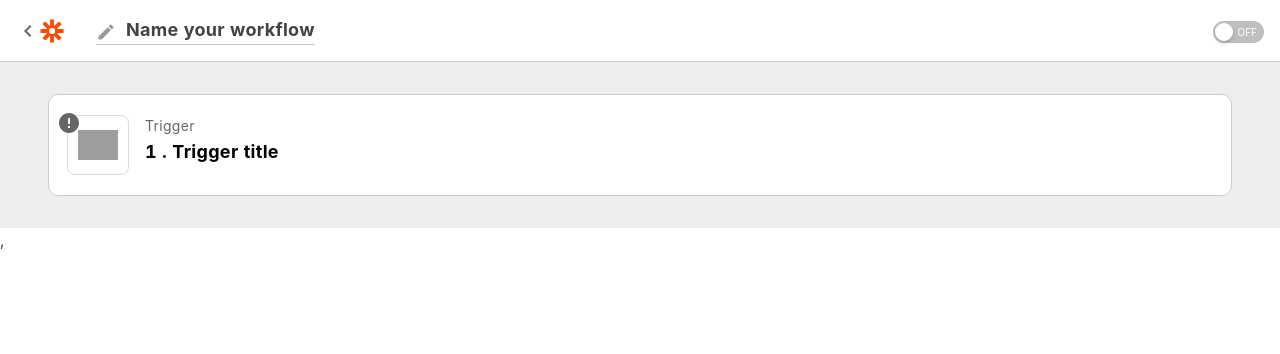
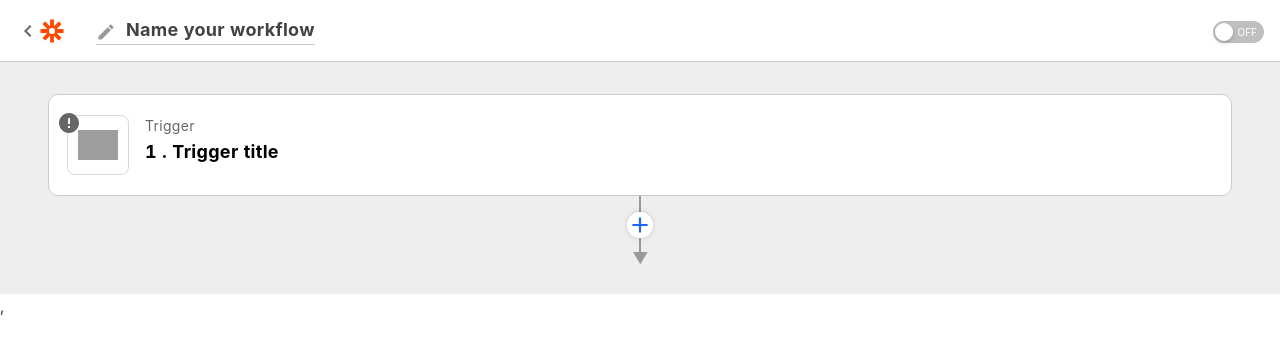
Before and after one commit to Neelam618/portal-app-zapier, a React (Create React App) app: page /triggers in a window 1280 px wide. Shown: the top 354 px of the page. Built offline with nearby package versions, Linux system fonts and the light colour scheme; grey boxes are pictures that could not be loaded.

Commit message:
add step open on plus click

```diff
--- a/src/pages/WorkflowEditor.js
+++ b/src/pages/WorkflowEditor.js
@@ -7,10 +7,12 @@ function WorkflowEditor() {
    const [data, setData] = useState('Name your workflow')
    const [inputVal, setInputVal] = useState(data)
    const [isVisible, setIsVisible] = useState(false)
-   const [isCollapsed, setIsCollapsed] = useState(false)
-   const [selectInputVal, setSelectInputValue] =useState("")
+   const [isChooseAppEventCollapsed, setIsChooseAppEventCollapsed] = useState(false)
+   const [isChooseAccountCollapsed, setIsChooseAccountCollapsed] = useState(false)
+   const [selectInputVal, setSelectInputValue] = useState("")
    const [isModalVisible, setIsModalVisible] = useState(false);
-   const [option,setOption] = useState()
+   const [option, setOption] = useState()
+   const [showActionPopup, setShowActionPopup] = useState(false)
 
    function showInputField() {
       setToggleInputField(true)
@@ -30,8 +32,11 @@ function WorkflowEditor() {
    function showAccordion() {
       setIsVisible(true)
    }
-   function showSubListContent() {
-      setIsCollapsed(!isCollapsed)
+   function showChooseAppEventContent() {
+      setIsChooseAppEventCollapsed(!isChooseAppEventCollapsed)
+   }
+   function showChooseAccountContent() {
+      setIsChooseAccountCollapsed(!isChooseAccountCollapsed)
    }
 
    const showModal = () => {
@@ -50,11 +55,14 @@ function WorkflowEditor() {
    //    setSelectInputValue(e.target.value)
    // }
 
-   function selectHandleChange(value){
+   function selectHandleChange(value) {
       setOption(value)
    }
    const { Option } = Select;
 
+   // function showActionPopup() {
+
+   // }
    return (
       <div id="editor">
          <div className="header">
@@ -113,7 +121,7 @@ function WorkflowEditor() {
                {
                   isVisible ?
                      <div className="subListItemExtended">
-                        <div className="subListItem" onClick={showSubListContent}>
+                        <div className="subListItem" onClick={showChooseAppEventContent}>
                            <div className="subListItemTitle">
                               <span className="arrow">
                                  <svg width="24" height="24" viewBox="0 0 24 24" fill="none" xmlns="http://www.w3.org/2000/svg"><path d="M7.41 8.59009L12 13.1701L16.59 8.59009L18 10.0001L12 16.0001L6 10.0001L7.41 8.59009Z" fill="#666666"></path></svg>
@@ -125,7 +133,7 @@ function WorkflowEditor() {
                            </div>
                         </div>
                         {
-                           isCollapsed ?
+                           isChooseAppEventCollapsed ?
                               <div className="subListItemContent">
                                  <div className="chooseAppContainer" onClick={showModal}>
                                     <div className="selectedApp">
@@ -186,23 +194,49 @@ function WorkflowEditor() {
                               </div> : null
                         }
 
-
-
-                        <div className="subListItem" onClick={showSubListContent}>
+                        <div className="subListItem" onClick={showChooseAccountContent}>
                            <div className="subListItemTitle">
                               <span className="arrow">
                                  <svg width="24" height="24" viewBox="0 0 24 24" fill="none" xmlns="http://www.w3.org/2000/svg"><path d="M7.41 8.59009L12 13.1701L16.59 8.59009L18 10.0001L12 16.0001L6 10.0001L7.41 8.59009Z" fill="#666666"></path></svg>
                               </span>
-                              Choose app & event
+                              Choose account
                            </div>
                            <div>
                               <svg width="24" height="24" viewBox="0 0 24 24" fill="none" xmlns="http://www.w3.org/2000/svg"><path fill-rule="evenodd" clip-rule="evenodd" d="M2 12C2 6.48 6.48 2 12 2C17.52 2 22 6.48 22 12C22 17.52 17.52 22 12 22C6.48 22 2 17.52 2 12ZM5 12L10 17L19 8L17.59 6.58L10 14.17L6.41 10.59L5 12Z" fill="#666666"></path></svg>
                            </div>
                         </div>
+                        {
+                           isChooseAccountCollapsed ?
+                              <div className="subListItemContent">
+                                 <label htmlFor="">Gmail account</label>
+                                 <input type="text" />
+                              </div> : null
+                        }
+
                      </div> : null
                }
 
             </div>
+
+
+
+            <div className="topLine"></div>
+            {
+               showActionPopup ?
+                  <div>dshhdke</div> :
+                  <div>
+                     <div style={{ position: 'relative' }}>
+                        <div style={{ height: '26px' }}>
+                           <div className="plusBtn" onClick={() => setShowActionPopup(true)}>
+                              <svg style={{ display: 'block' }} width="26" height="26" viewBox="0 0 24 24" fill="none" xmlns="http://www.w3.org/2000/svg"><path d="M19 13H13V19H11V13H5V11H11V5H13V11H19V13Z" fill="#136bf5"></path></svg>
+                           </div>
+                        </div>
+                     </div>
+                  </div>
+            }
+            <div className="bottomLine"></div>
+            <div className="arrowHead">▼</div>
+
          </div>
       </div>
    )
--- a/src/style.css
+++ b/src/style.css
@@ -1423,6 +1423,39 @@ box-shadow: 1px 1px 29px -1px rgba(181,174,181,1);
     background: #f2f2f2;
     color: #424242;
 }
+#editor .topLine, #editor .bottomLine {
+    background-color: rgb(153, 153, 153);
+    height: 16px;
+    left: 50%;
+    margin-left: -1px;
+    position: relative;
+    width: 2px;
+    z-index: 0;
+}
+
+#editor .plusBtn {
+    background-color: rgb(255, 255, 255);
+    border-radius: 26px;
+    box-shadow: rgb(0 0 0 / 10%) 0px 0px 5px 1px;
+    cursor: pointer;
+    display: inline-block;
+    height: 26px;
+    position: relative;
+    width: 26px;
+    transition: box-shadow 100ms ease-out 0s, transform 300ms ease-out 0s;
+    z-index: 2;
+    animation: 1000ms ease-out 0s 1 normal none running animation-150ug9m;
+    transform-origin: center center;
+}
+#editor .arrowHead {
+    color: rgb(153, 153, 153);
+    margin-bottom: -4px;
+    margin-top: -4px;
+    padding-left: 1px;
+    position: relative;
+    z-index: 4;
+    line-height: 1;
+}
 @media screen and (max-width: 974px) {
     #zaps .zaps {
         padding-right: 0;
```
Also changed, not shown: src/components/ChooseAppEvent.js (added, +19 -0 lines), src/components/ChooseAppEventContent.js (added, +93 -0 lines). Lines whose indentation alone changed are shown as unchanged.
